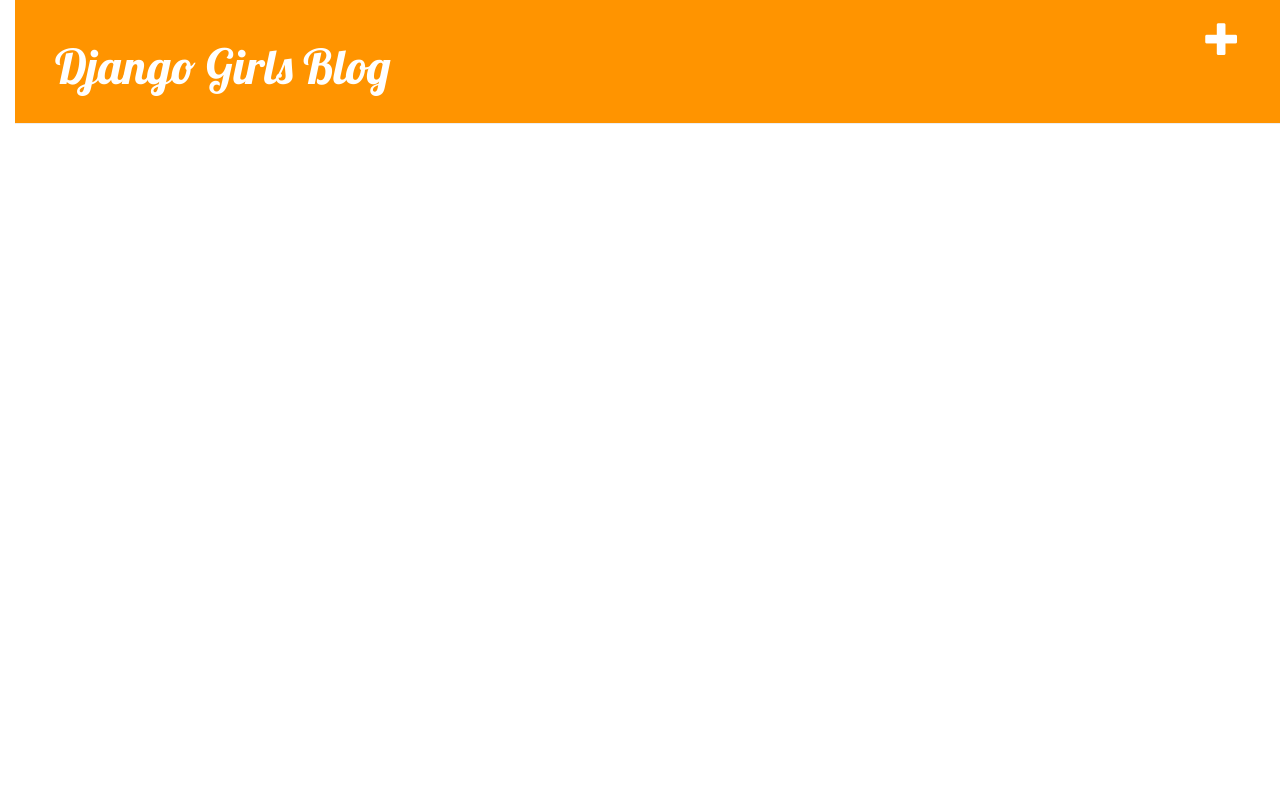
After one commit to CassieCaramello/djangogirls_site, a Django app: template djangogirls_site/templates/base.html in a window 1280 px wide. The commit adds this page. Run offline with Django 3.2, Linux system fonts and the light colour scheme; the template is opened without the code that fills it, so the values that code supplies are empty; some libraries are stand-ins or nearby versions.

Commit message:
Cambios en la plantila

```diff
--- a/blog/templates/blog/post_detail.html
+++ b/blog/templates/blog/post_detail.html
@@ -1,4 +1,4 @@
-{% extends 'blog/base.html' %}
+{% extends 'base.html' %}
 {% load crispy_forms_tags %}
 
     {% block content %}
--- a/blog/templates/blog/post_edit.html
+++ b/blog/templates/blog/post_edit.html
@@ -1,4 +1,4 @@
-{% extends 'blog/base.html' %}
+{% extends 'base.html' %}
 {% load crispy_forms_tags %}
 
     {% block content %}
--- a/djangogirls_site/settings.py
+++ b/djangogirls_site/settings.py
@@ -14,6 +14,7 @@
 import os
 
 BASE_DIR = os.path.dirname(os.path.dirname(os.path.abspath(__file__)))
+PROJECT_DIR = os.path.join(BASE_DIR, 'djangogirls_site')
 
 
 # Quick-start development settings - unsuitable for production
@@ -57,7 +58,7 @@
 TEMPLATES = [
     {
         'BACKEND': 'django.template.backends.django.DjangoTemplates',
-        'DIRS': [],
+        'DIRS': [os.path.join(PROJECT_DIR, 'templates')],
         'APP_DIRS': True,
         'OPTIONS': {
             'context_processors': [
--- /dev/null
+++ b/djangogirls_site/templates/base.html
@@ -0,0 +1,25 @@
+ {% load staticfiles %}
+    <html>
+        <head>
+            <title>Django Girls blog</title>
+            <link rel="stylesheet" href="//maxcdn.bootstrapcdn.com/bootstrap/3.2.0/css/bootstrap.min.css">
+            <link rel="stylesheet" href="//maxcdn.bootstrapcdn.com/bootstrap/3.2.0/css/bootstrap-theme.min.css">
+            <link href='//fonts.googleapis.com/css?family=Lobster&subset=latin,latin-ext' rel='stylesheet' type='text/css'>
+            <link rel="stylesheet" href="{% static 'css/blog.css' %}">
+
+        </head>
+        <body>
+            <div class="page-header">
+                <a href="{% url 'blog.views.post_new' %}" class="top-menu"><span class="glyphicon glyphicon-plus"></span></a>
+                <h1><a href="/">Django Girls Blog</a></h1>
+            </div>
+            <div class="content container">
+                <div class="row">
+                    <div class="col-md-8">
+                        {% block content %}
+                        {% endblock %}
+                    </div>
+                </div>
+            </div>
+        </body>
+    </html>
```
